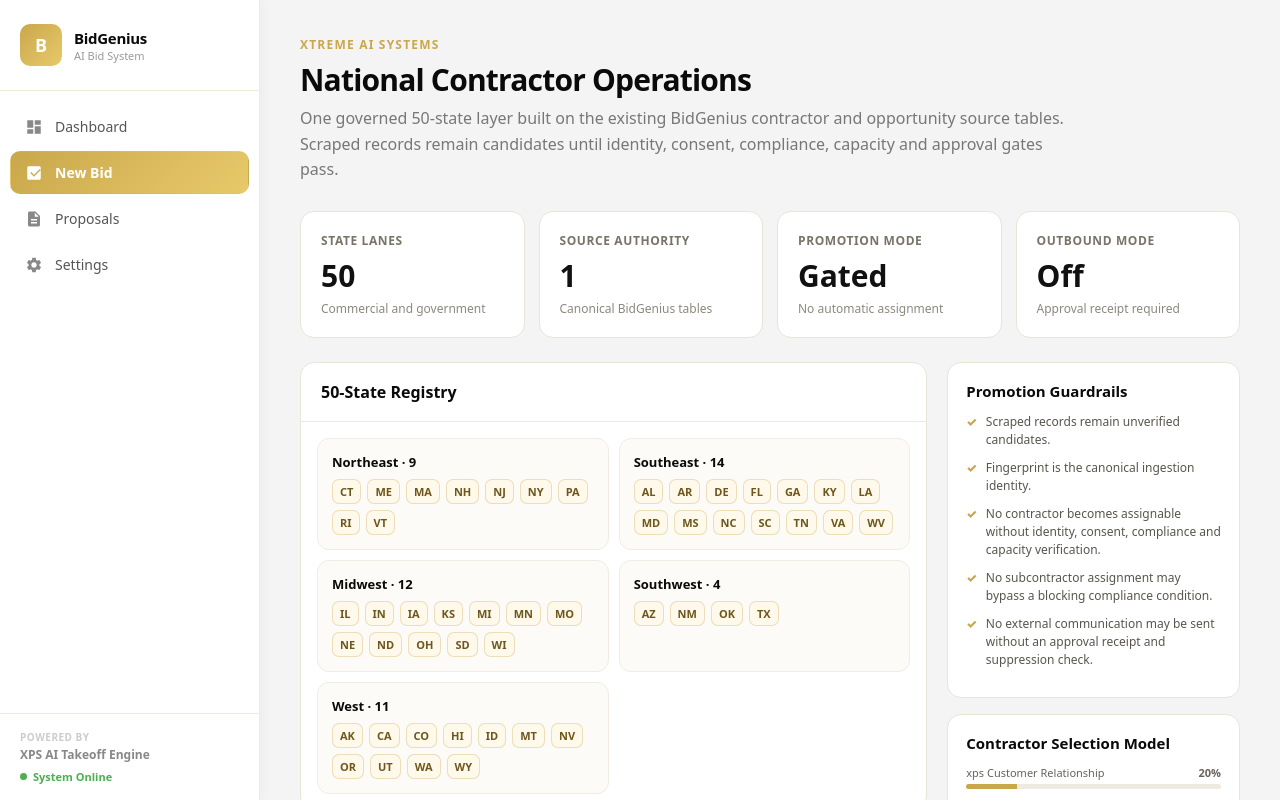
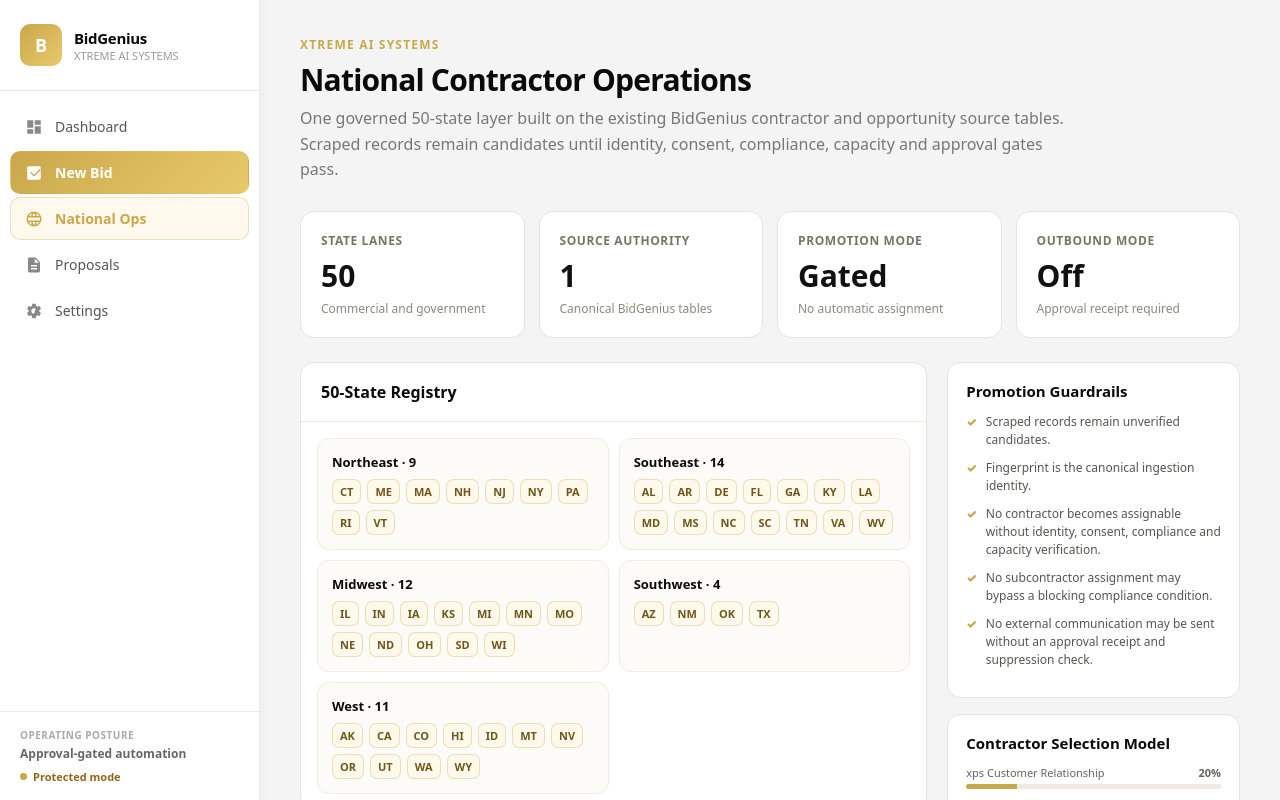
Before and after one commit to Strategic-Minds/bidgenius, a Next.js app: page /national in a window 1280 px wide. Shown: the top 800 px of the page. Built offline with nearby package versions, Linux system fonts and the light colour scheme.

Commit message:
feat(ui): add national operations and truthful system posture

```diff
--- a/components/Sidebar.tsx
+++ b/components/Sidebar.tsx
@@ -1,37 +1,47 @@
 'use client'
-import { useState, useEffect } from 'react'
+import { useEffect, useState } from 'react'
 import Link from 'next/link'
 import { usePathname } from 'next/navigation'
+
 const GOLD = '#C9A84C'
 const GOLD_LIGHT = '#E8C96A'
 const GOLD_BG = '#FFF8EC'
 const NAV = [
   { href: '/', label: 'Dashboard', icon: 'M3 13h8V3H3v10zm0 8h8v-6H3v6zm10 0h8V11h-8v10zm0-18v6h8V3h-8z' },
   { href: '/bid', label: 'New Bid', icon: 'M19 3H5c-1.1 0-2 .9-2 2v14c0 1.1.9 2 2 2h14c1.1 0 2-.9 2-2V5c0-1.1-.9-2-2-2zm-7 14l-5-5 1.41-1.41L12 14.17l7.59-7.59L21 8l-9 9z', highlight: true },
+  { href: '/national', label: 'National Ops', icon: 'M12 2a10 10 0 100 20 10 10 0 000-20zm6.92 6h-3.01a15.7 15.7 0 00-1.38-3.56A8.04 8.04 0 0118.92 8zM12 4c.83 1.2 1.47 2.54 1.86 4h-3.72A13.7 13.7 0 0112 4zM9.47 4.44A15.7 15.7 0 008.09 8H5.08a8.04 8.04 0 014.39-3.56zM4.26 10h3.49a16.8 16.8 0 000 4H4.26a7.9 7.9 0 010-4zm.82 6h3.01c.3 1.27.77 2.47 1.38 3.56A8.04 8.04 0 015.08 16zM12 20a13.7 13.7 0 01-1.86-4h3.72A13.7 13.7 0 0112 20zm2.53-.44A15.7 15.7 0 0015.91 16h3.01a8.04 8.04 0 01-4.39 3.56zM16.25 14h-8.5a14.7 14.7 0 010-4h8.5a14.7 14.7 0 010 4zM16.25 14a16.8 16.8 0 000-4h3.49a7.9 7.9 0 010 4h-3.49z' },
   { href: '/proposals', label: 'Proposals', icon: 'M14 2H6c-1.1 0-2 .9-2 2v16c0 1.1.89 2 2 2h12c1.1 0 2-.9 2-2V8l-6-6zm2 16H8v-2h8v2zm0-4H8v-2h8v2zm-3-5V3.5L18.5 9H13z' },
-  { href: '/settings', label: 'Settings', icon: 'M19.14 12.94c.04-.3.06-.61.06-.94 0-.32-.02-.64-.07-.94l2.03-1.58c.18-.14.23-.41.12-.61l-1.92-3.32c-.12-.22-.37-.29-.59-.22l-2.39.96c-.5-.38-1.03-.7-1.62-.94l-.36-2.54c-.04-.24-.24-.41-.48-.41h-3.84c-.24 0-.43.17-.47.41l-.36 2.54c-.59.24-1.13.57-1.62.94l-2.39-.96c-.22-.08-.47 0-.59.22L2.74 8.87c-.12.21-.08.47.12.61l2.03 1.58c-.05.3-.09.63-.09.94s.02.64.07.94l-2.03 1.58c-.18.14-.23.41-.12.61l1.92 3.32c.12.22.37.29.59.22l2.39-.96c.5.38 1.03.7 1.62.94l.36 2.54c.05.24.24.41.48.41h3.84c.24 0 .44-.17.47-.41l.36-2.54c.59-.24 1.13-.56 1.62-.94l2.39.96c.22.08.47 0 .59-.22l1.92-3.32c.12-.22.07-.47-.12-.61l-2.01-1.58zM12 15.6c-1.98 0-3.6-1.62-3.6-3.6s1.62-3.6 3.6-3.6 3.6 1.62 3.6 3.6-1.62 3.6-3.6 3.6z' },
+  { href: '/settings', label: 'Settings', icon: 'M19.14 12.94c.04-.3.06-.61.06-.94 0-.32-.02-.64-.07-.94l2.03-1.58c.18-.14.23-.41.12-.61l-1.92-3.32c-.12-.22-.37-.29-.59-.22l-2.39.96c-.5-.38-1.03-.7-1.62-.94l-.36-2.54c-.04-.24-.24-.41-.48-.41h-3.84c-.24 0-.43.17-.47.41l-.36 2.54c-.59.24-1.13.57-1.62.94l-2.39-.96c-.22-.08-.47 0-.59.22L2.74 8.87c-.12.21-.08.47.12.61l2.03 1.58c-.05.3-.09.63-.09.94s.02.64.07.94l-2.03 1.58c-.18.14-.23.41-.12.61l1.92 3.32c.12.22.37.29.59.22l2.39-.96c.5.38 1.03.7 1.62.94l.36 2.54c.05.24.24.41.48.41h3.84c.24 0 .44-.17.47-.41l.36-2.54c.59-.24 1.13-.56 1.62-.94l2.39.96c.22.08.47 0 .59-.22l1.92-3.32c.12-.22.07-.47-.12-.61l-2.01-1.58zM12 15.6c-1.98 0-3.6-1.62-3.6-3.6s1.62-3.6 3.6-3.6 3.6 1.62 3.6-3.6z' },
 ]
+
 export default function Sidebar() {
   const path = usePathname()
   const [mobile, setMobile] = useState(false)
+  const active = (href: string) => path === href || (href !== '/' && path.startsWith(`${href}/`))
+
   useEffect(() => {
     const check = () => setMobile(window.innerWidth < 768)
     check()
     window.addEventListener('resize', check)
     return () => window.removeEventListener('resize', check)
   }, [])
+
   if (mobile) {
     return (
-      <nav style={{position:'fixed',bottom:0,left:0,right:0,zIndex:100,background:'#fff',borderTop:'1px solid #E8E0D0',display:'flex',padding:'8px 0 env(safe-area-inset-bottom,8px)',boxShadow:'0 -2px 12px rgba(0,0,0,0.08)'}}>
-        {NAV.map(n => (
-          <Link key={n.href} href={n.href} style={{flex:1,display:'flex',flexDirection:'column',alignItems:'center',gap:2,textDecoration:'none',color:path===n.href?GOLD:'#888',fontSize:10,fontWeight:path===n.href?700:400,padding:'4px 0'}}>
-            <svg viewBox="0 0 24 24" width="20" height="20" fill={path===n.href?GOLD:'#888'}><path d={n.icon}/></svg>
-            <span>{n.label}</span>
-          </Link>
-        ))}
+      <nav aria-label="Primary navigation" style={{position:'fixed',bottom:0,left:0,right:0,zIndex:100,background:'#fff',borderTop:'1px solid #E8E0D0',display:'flex',padding:'8px 0 env(safe-area-inset-bottom,8px)',boxShadow:'0 -2px 12px rgba(0,0,0,0.08)'}}>
+        {NAV.map(item => {
+          const selected = active(item.href)
+          return (
+            <Link key={item.href} href={item.href} aria-current={selected ? 'page' : undefined} style={{flex:1,display:'flex',flexDirection:'column',alignItems:'center',gap:2,textDecoration:'none',color:selected?GOLD:'#888',fontSize:10,fontWeight:selected?700:400,padding:'4px 0'}}>
+              <svg aria-hidden="true" viewBox="0 0 24 24" width="20" height="20" fill={selected?GOLD:'#888'}><path d={item.icon}/></svg>
+              <span>{item.label}</span>
+            </Link>
+          )
+        })}
       </nav>
     )
   }
+
   return (
     <aside style={{position:'fixed',left:0,top:0,bottom:0,width:260,background:'#fff',borderRight:'1px solid #F0EBE0',display:'flex',flexDirection:'column',zIndex:100,boxShadow:'2px 0 12px rgba(0,0,0,0.04)'}}>
       <div style={{padding:'24px 20px',borderBottom:'1px solid #F0EBE0'}}>
@@ -39,24 +49,27 @@
           <div style={{width:42,height:42,borderRadius:10,background:`linear-gradient(135deg,${GOLD},${GOLD_LIGHT})`,display:'flex',alignItems:'center',justifyContent:'center',color:'#fff',fontWeight:900,fontSize:18}}>B</div>
           <div>
             <div style={{fontWeight:800,fontSize:15,color:'#0A0A0A',letterSpacing:'-0.3px'}}>BidGenius</div>
-            <div style={{fontSize:11,color:'#999',fontWeight:500}}>AI Bid System</div>
+            <div style={{fontSize:11,color:'#999',fontWeight:500}}>XTREME AI SYSTEMS</div>
           </div>
         </div>
       </div>
-      <nav style={{flex:1,padding:'14px 10px'}}>
-        {NAV.map(n => (
-          <Link key={n.href} href={n.href} style={{display:'flex',alignItems:'center',gap:12,padding:'11px 14px',borderRadius:10,marginBottom:3,textDecoration:'none',background:path===n.href?GOLD_BG:n.highlight&&path!==n.href?`linear-gradient(135deg,${GOLD},${GOLD_LIGHT})`:'transparent',color:path===n.href?GOLD:n.highlight&&path!==n.href?'#fff':'#555',fontWeight:path===n.href?700:n.highlight?700:500,border:path===n.href?`1px solid ${GOLD}50`:'1px solid transparent',fontSize:14,transition:'all 0.15s'}}>
-            <svg viewBox="0 0 24 24" width="18" height="18" fill={path===n.href?GOLD:n.highlight&&path!==n.href?'#fff':'#888'}><path d={n.icon}/></svg>
-            {n.label}
-          </Link>
-        ))}
+      <nav aria-label="Primary navigation" style={{flex:1,padding:'14px 10px'}}>
+        {NAV.map(item => {
+          const selected = active(item.href)
+          return (
+            <Link key={item.href} href={item.href} aria-current={selected ? 'page' : undefined} style={{display:'flex',alignItems:'center',gap:12,padding:'11px 14px',borderRadius:10,marginBottom:3,textDecoration:'none',background:selected?GOLD_BG:item.highlight?`linear-gradient(135deg,${GOLD},${GOLD_LIGHT})`:'transparent',color:selected?GOLD:item.highlight?'#fff':'#555',fontWeight:selected||item.highlight?700:500,border:selected?`1px solid ${GOLD}50`:'1px solid transparent',fontSize:14,transition:'all 0.15s'}}>
+              <svg aria-hidden="true" viewBox="0 0 24 24" width="18" height="18" fill={selected?GOLD:item.highlight?'#fff':'#888'}><path d={item.icon}/></svg>
+              {item.label}
+            </Link>
+          )
+        })}
       </nav>
       <div style={{padding:'16px 20px',borderTop:'1px solid #F0EBE0'}}>
-        <div style={{fontSize:10,color:'#ccc',fontWeight:600,textTransform:'uppercase',letterSpacing:0.5}}>Powered by</div>
-        <div style={{fontSize:12,color:'#888',fontWeight:600,marginTop:2}}>XPS AI Takeoff Engine</div>
-        <div style={{fontSize:11,marginTop:6,display:'flex',alignItems:'center',gap:6}}>
-          <span style={{width:7,height:7,borderRadius:'50%',background:'#4CAF50',display:'inline-block'}}/>
-          <span style={{color:'#4CAF50',fontWeight:600}}>System Online</span>
+        <div style={{fontSize:10,color:'#aaa',fontWeight:700,textTransform:'uppercase',letterSpacing:0.5}}>Operating posture</div>
+        <div style={{fontSize:12,color:'#666',fontWeight:600,marginTop:3}}>Approval-gated automation</div>
+        <div style={{fontSize:11,marginTop:7,display:'flex',alignItems:'center',gap:6}}>
+          <span style={{width:7,height:7,borderRadius:'50%',background:GOLD,display:'inline-block'}}/>
+          <span style={{color:'#8A6A18',fontWeight:700}}>Protected mode</span>
         </div>
       </div>
     </aside>
```
